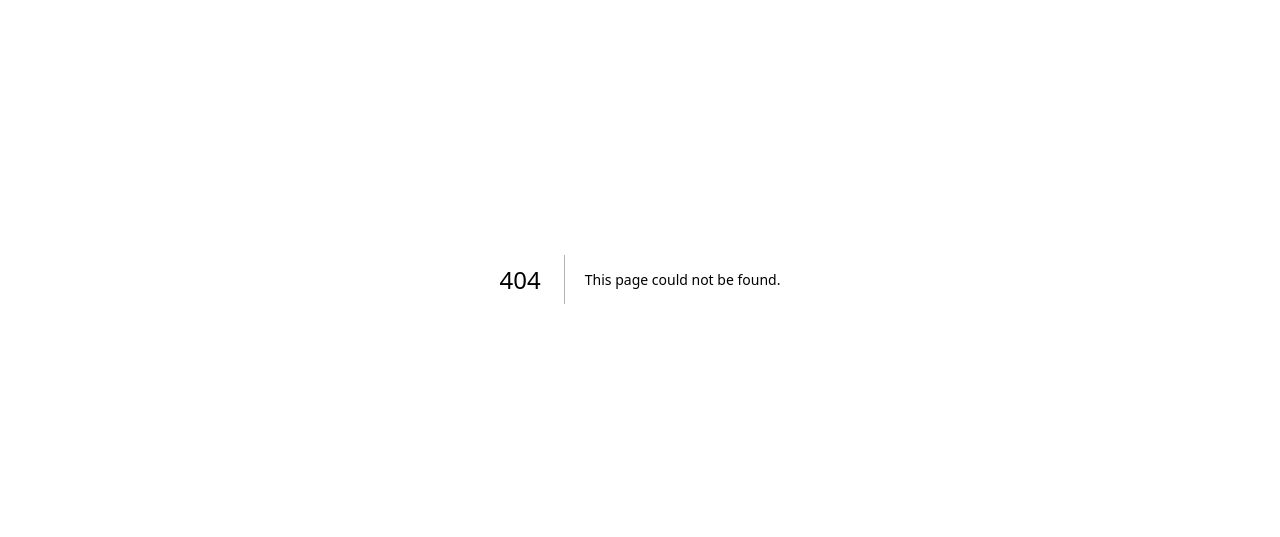
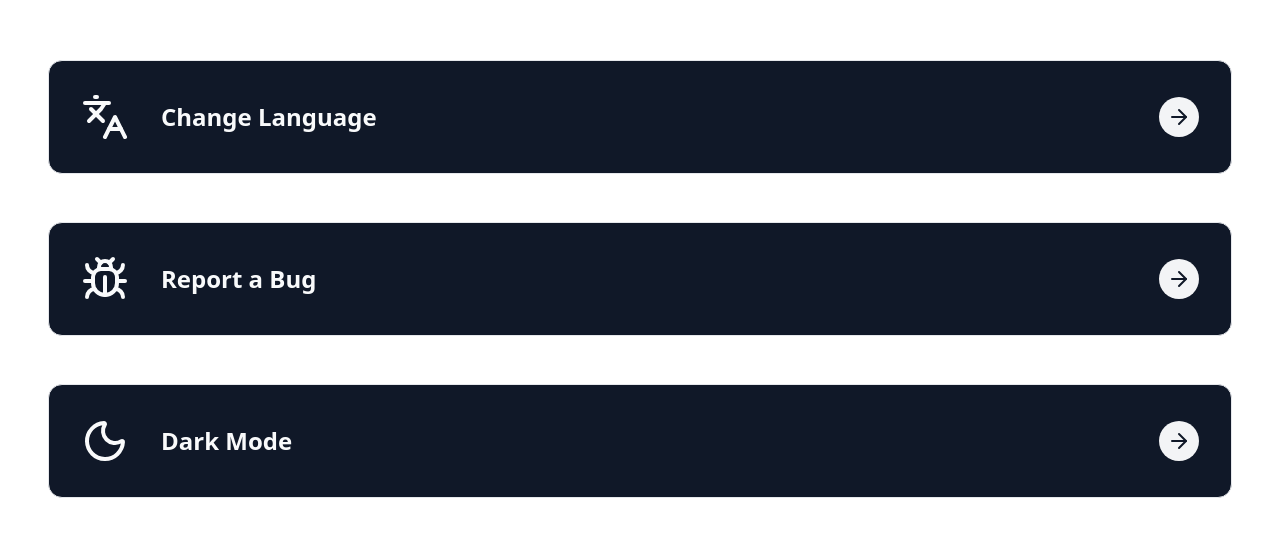
Before and after one commit to CyberEzpertz/Linkod, a Next.js app: page /kiosk/settings in a window 1280 px wide. Before the commit this address had no page. Shown: the part 121-658 px from the top of the page. Built offline with nearby package versions, Linux system fonts and the light colour scheme.

Commit message:
feat: add a settings button and a settings page for the kiosk interface

```diff
--- a/src/app/kiosk/page.tsx
+++ b/src/app/kiosk/page.tsx
@@ -1,7 +1,7 @@
 "use client";
 
 import HomepageButton from "@/components/homepage-button";
-import { HelpCircle, Phone, Signature } from "lucide-react";
+import { HelpCircle, Phone, Settings, Signature } from "lucide-react";
 import { useRouter } from "next/navigation";
 
 export default function KioskPage() {
@@ -19,7 +19,6 @@ export default function KioskPage() {
         <HomepageButton
           icon={Phone}
           title="Call an Assistant"
-          onClick={() => router.push("/kiosk/assistance")}
           className="h-[120px] w-[800px]"
         />
         <HomepageButton
@@ -28,6 +27,12 @@ export default function KioskPage() {
           onClick={() => router.push("/kiosk/faq")}
           className="h-[120px] w-[800px]"
         />
+        <HomepageButton
+          icon={Settings}
+          title="Settings"
+          onClick={() => router.push("/kiosk/settings")}
+          className="h-[120px] w-[800px]"
+        />
       </div>
     </div>
   );
--- /dev/null
+++ b/src/app/kiosk/settings/page.tsx
@@ -0,0 +1,34 @@
+"use client";
+
+import HomepageButton from "@/components/homepage-button";
+import { Bug, Languages, Moon } from "lucide-react";
+import { useRouter } from "next/navigation";
+
+export default function KioskSettingsPage() {
+  const router = useRouter();
+
+  return (
+    <div className="bg-background flex min-h-screen items-center justify-center p-12">
+      <div className="flex w-full max-w-[1200px] flex-col items-center justify-center gap-12">
+        <HomepageButton
+          icon={Languages}
+          title="Change Language"
+          onClick={() => {}}
+          className="h-[120px] w-[800px]"
+        />
+        <HomepageButton
+          icon={Bug}
+          title="Report a Bug"
+          onClick={() => {}}
+          className="h-[120px] w-[800px]"
+        />
+        <HomepageButton
+          icon={Moon}
+          title="Dark Mode"
+          onClick={() => {}}
+          className="h-[120px] w-[800px]"
+        />
+      </div>
+    </div>
+  );
+}
```
